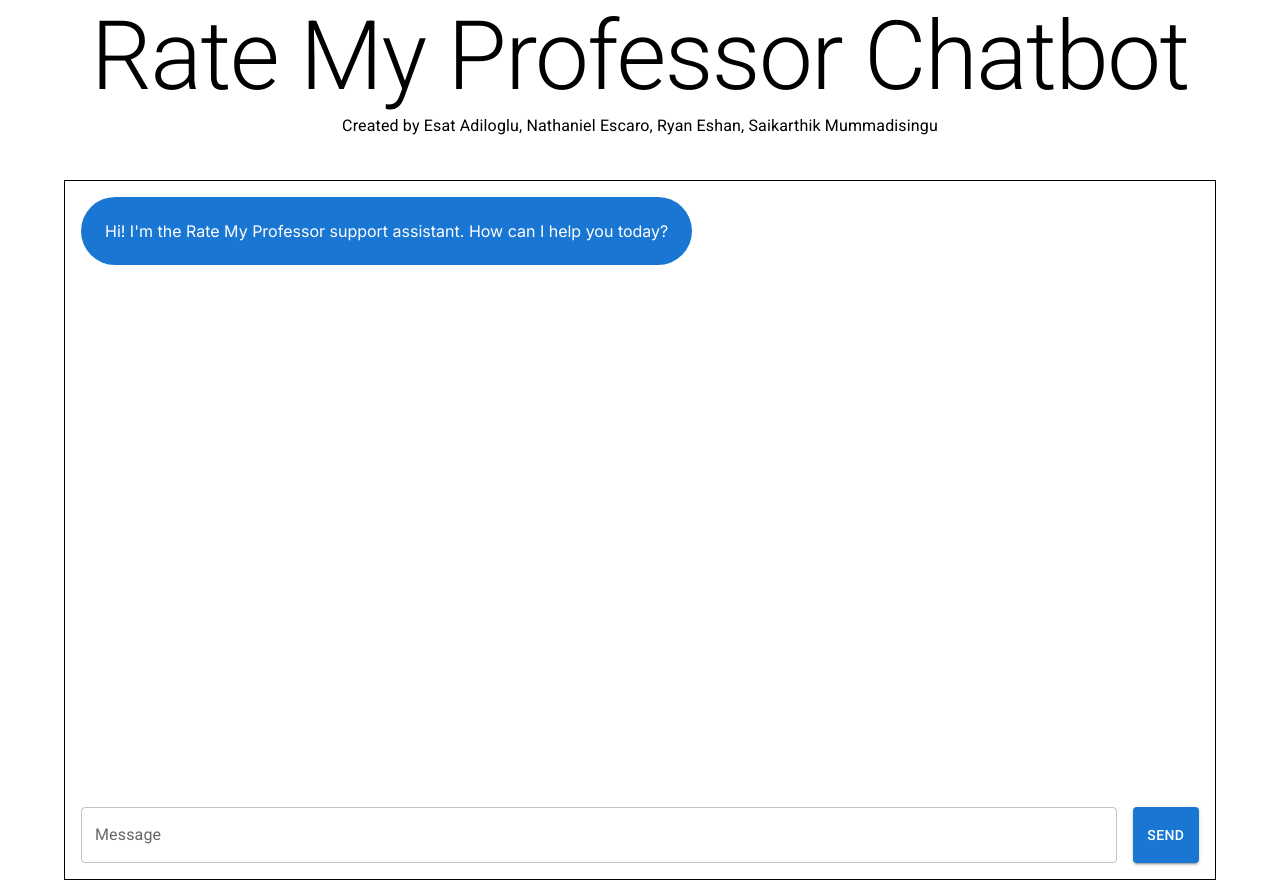
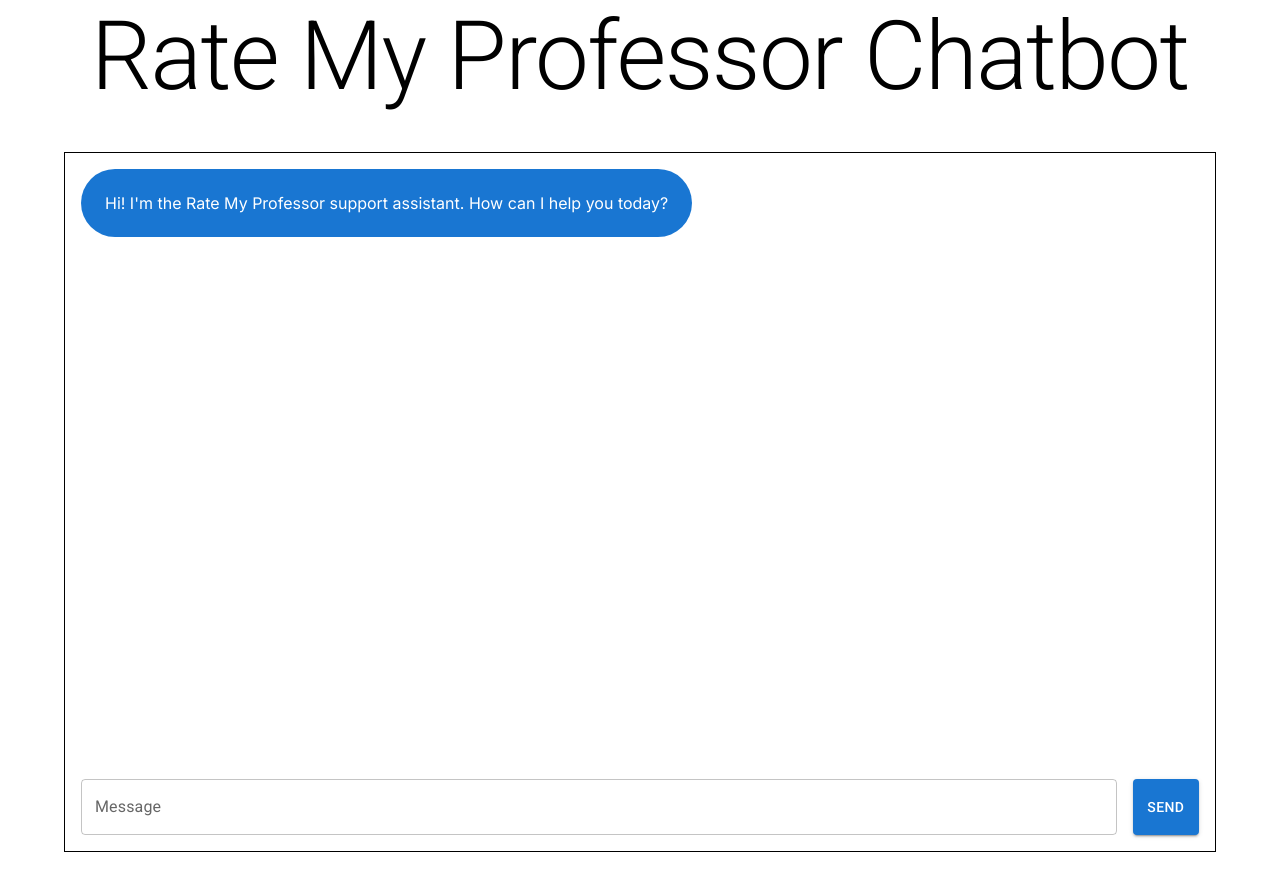
Before and after one commit to ummeaymen499/AI_rate_my_professor, a Next.js app: page / in a window 1280 px wide. After the commit the page ends 852 px from the top, so only its background shows below. Built offline with nearby package versions, Linux system fonts and the light colour scheme.

Commit message:
Update page.tsx

```diff
--- a/app/page.tsx
+++ b/app/page.tsx
@@ -81,7 +81,6 @@
       <Container>
         <Box width='100%' mb={5}>
           <Typography variant='h1' textAlign='center'>Rate My Professor Chatbot</Typography>
-          <Typography variant='subtitle1' textAlign='center'>Created by Esat Adiloglu, Nathaniel Escaro, Ryan Eshan, Saikarthik Mummadisingu</Typography>
         </Box>
         <Stack direction={'column'} height="700px" border="1px solid black" p={2} spacing={3} justifyContent='center' alignContent='stretch'>
           <ChatWindow width='100%' height='100%'>
```
